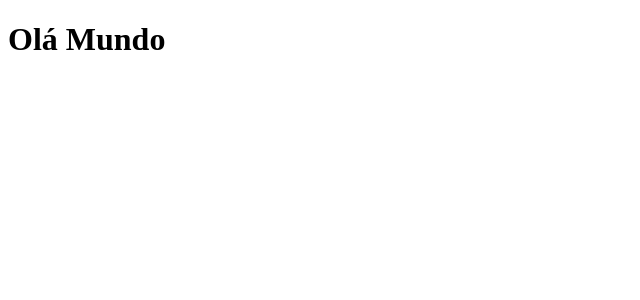
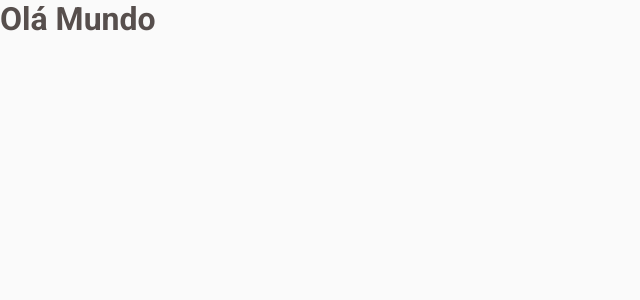
Before and after one commit to RicardoOliveiraFilho/coffee-delivery, a React (Vite) app: page / in a window 1280 px wide. Shown: the top 300 px of the page, without its empty margins (0-640 px from the left). Built offline with nearby package versions, Linux system fonts and the light colour scheme.

Commit message:
Configurando o tema e estilos globais

```diff
--- a/index.html
+++ b/index.html
@@ -2,7 +2,13 @@
 <html lang="en">
   <head>
     <meta charset="UTF-8" />
+
+    <link rel="preconnect" href="https://fonts.googleapis.com" />
+    <link rel="preconnect" href="https://fonts.gstatic.com" crossorigin />
+
     <meta name="viewport" content="width=device-width, initial-scale=1.0" />
+
+    <link href="https://fonts.googleapis.com/css2?family=Baloo+2:wght@700;800&family=Roboto:wght@400;700&display=swap" rel="stylesheet" />
     <title>Coffee Delivery</title>
   </head>
   <body>
--- a/package.json
+++ b/package.json
@@ -11,12 +11,14 @@
   },
   "dependencies": {
     "react": "^18.2.0",
-    "react-dom": "^18.2.0"
+    "react-dom": "^18.2.0",
+    "styled-components": "^5.3.5"
   },
   "devDependencies": {
     "@rocketseat/eslint-config": "^1.1.3",
     "@types/react": "^18.0.17",
     "@types/react-dom": "^18.0.6",
+    "@types/styled-components": "^5.1.26",
     "@vitejs/plugin-react": "^2.1.0",
     "eslint": "^8.23.1",
     "typescript": "^4.6.4",
--- a/src/App.tsx
+++ b/src/App.tsx
@@ -1,5 +1,16 @@
+import { ThemeProvider } from 'styled-components'
+
+import { defaultTheme } from './styles/theme/default'
+import { GlobalStyle } from './styles/global'
+
 function App() {
-  return <h1>Olá Mundo</h1>
+  return (
+    <ThemeProvider theme={defaultTheme}>
+      <h1>Olá Mundo</h1>
+
+      <GlobalStyle />
+    </ThemeProvider>
+  )
 }
 
 export default App
--- /dev/null
+++ b/src/styles/global.ts
@@ -0,0 +1,30 @@
+import { createGlobalStyle } from 'styled-components'
+
+export const GlobalStyle = createGlobalStyle`
+  * {
+    margin: 0;
+    padding: 0;
+    box-sizing: border-box;
+    outline: none;
+  }
+
+  body {
+    background: ${({ theme }) => theme.colors['base-background']};
+    color: ${({ theme }) => theme.colors['base-text']};
+    -webkit-font-smoothing: antialiased;
+  }
+
+  body, input, textarea, button {
+    font-family: ${({ theme }) => theme.fonts.regular};
+    font-weight: 400;
+    font-size: ${({ theme }) => theme.textSizes['text-regular-m']};
+  }
+
+  button {
+    cursor: pointer;
+  }
+
+  a {
+    text-decoration: none;
+  }
+`
--- /dev/null
+++ b/src/styles/theme/default.ts
@@ -0,0 +1,41 @@
+export const defaultTheme = {
+  colors: {
+    'base-white': '#FFFFFF',
+    'base-background': '#FAFAFA',
+    'base-card': '#F3F2F2',
+    'base-input': '#EDEDED',
+    'base-button': '#E6E5E5',
+    'base-hover': '#D7D5D5',
+    'base-label': '#8D8686',
+    'base-text': '#574F4D',
+    'base-subtitle': '#403937',
+    'base-title': '#272221',
+    'base-error': '#f84747',
+    'brand-purple-dark': '#4B2995',
+    'brand-purple': '#8047F8',
+    'brand-purple-light': '#EBE5F9',
+    'brand-yellow-dark': '#C47F17',
+    'brand-yellow': '#DBAC2C',
+    'brand-yellow-light': '#F1E9C9',
+  },
+  textSizes: {
+    'title-title-xl': '3rem',
+    'title-title-l': '2rem',
+    'title-title-m': '1.5rem',
+    'title-title-s': '1.2rem',
+    'title-title-xs': '1.125rem',
+    'text-regular-l': '1.25rem',
+    'text-bold-l': '1.25rem',
+    'text-regular-m': '1rem',
+    'text-bold-m': '1rem',
+    'text-regular-s': '0.875rem',
+    'text-bold-s': '0.75rem',
+    'components-tag': '0.625rem',
+    'components-button-g': '0.875rem',
+    'components-button-s': '0.75rem',
+  },
+  fonts: {
+    regular: "'Roboto'",
+    title: "'Baloo 2'",
+  },
+}
```
Also changed, not shown: src/@types/styled.d.ts (added, +7 -0 lines), 1 other file (tests, documents, lock files or other folders).
